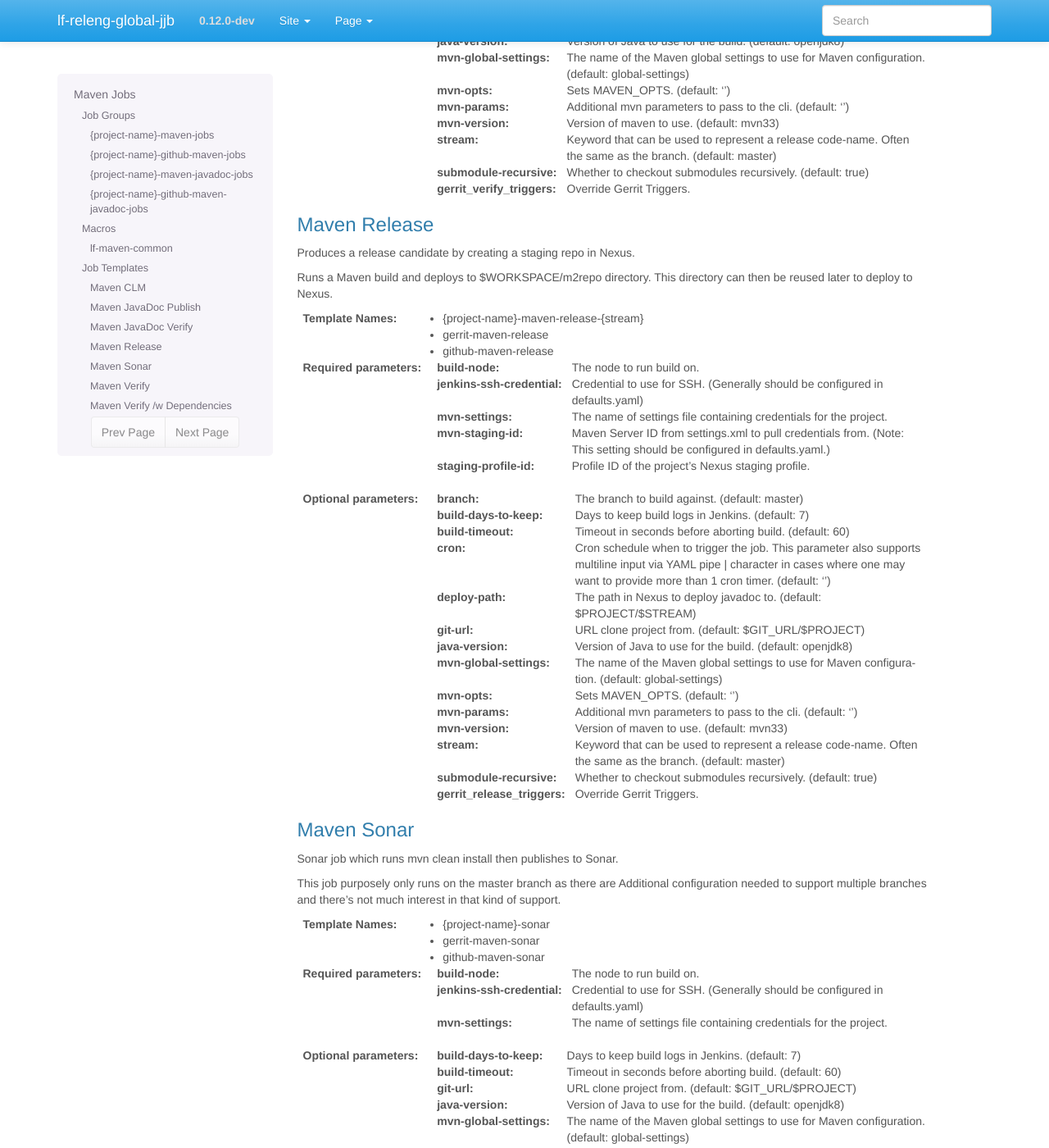
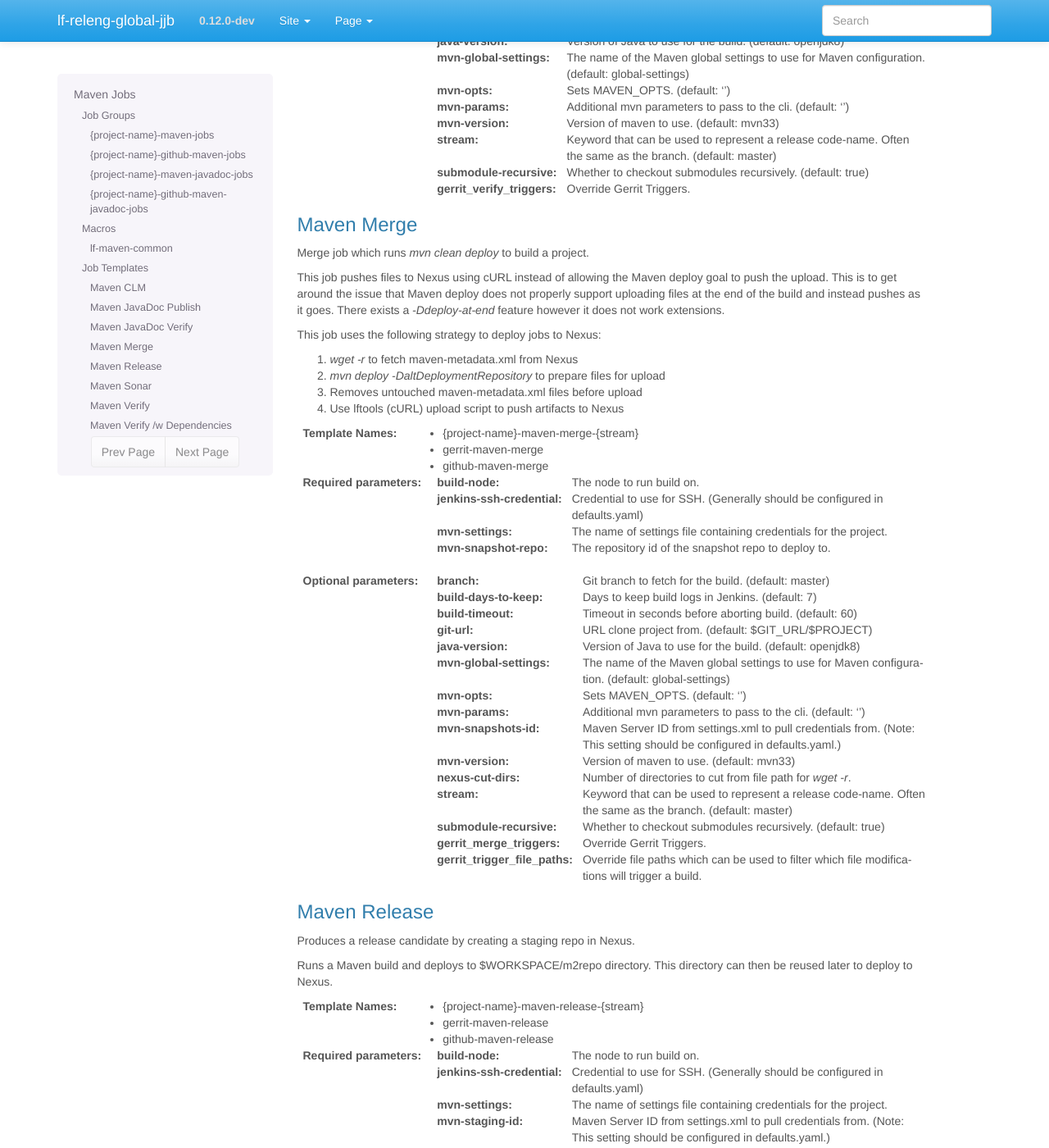
Before and after one commit to lfit/releng-global-jjb, a Sphinx documentation site: the page built from docs/jjb/lf-maven-jobs.rst, in a window 1280 px wide and 1400 px high, scrolled down 2452 px. Shown: the whole window at 82% size. Built offline with Sphinx 7.4.7, drawn with Linux system fonts in a browser that asks for light colours.

Commit message:
Migrate Maven Merge job to global-jjb
Provide a Maven Merge job that is generically reusable by other
projects. This new job uses cURL to upload artifacts to Nexus and uses
`wget -r` to mirror existing maven-metadata.xml files in order to update
them when pushing SNAPSHOTs.

This job uses the following strategy to deploy jobs to Nexus:

1. `wget -r` to fetch maven-metadata.xml from Nexus
2. `mvn deploy -DaltDeploymentRepository` to prepare files for upload
3. Removes untouched maven-metadata.xml files before upload
4. Use lftools (cURL) upload script to push artifacts to Nexus

Issue: RELENG-61
Change-Id: I7663731d0eb750e4ccc1b07bcf5ad39c6135900c
Signed-off-by: Thanh Ha <thanh.ha@linuxfoundation.org>

```diff
--- a/docs/jjb/lf-maven-jobs.rst
+++ b/docs/jjb/lf-maven-jobs.rst
@@ -179,6 +179,62 @@
 
     :gerrit_verify_triggers: Override Gerrit Triggers.
 
+Maven Merge
+-----------
+
+Merge job which runs `mvn clean deploy` to build a project.
+
+This job pushes files to Nexus using cURL instead of allowing the Maven deploy
+goal to push the upload. This is to get around the issue that Maven deploy does
+not properly support uploading files at the end of the build and instead pushes
+as it goes. There exists a `-Ddeploy-at-end` feature however it does not work
+extensions.
+
+This job uses the following strategy to deploy jobs to Nexus:
+
+1. `wget -r` to fetch maven-metadata.xml from Nexus
+2. `mvn deploy -DaltDeploymentRepository` to prepare files for upload
+3. Removes untouched maven-metadata.xml files before upload
+4. Use lftools (cURL) upload script to push artifacts to Nexus
+
+:Template Names:
+
+    - {project-name}-maven-merge-{stream}
+    - gerrit-maven-merge
+    - github-maven-merge
+
+:Required parameters:
+
+    :build-node: The node to run build on.
+    :jenkins-ssh-credential: Credential to use for SSH. (Generally should
+        be configured in defaults.yaml)
+    :mvn-settings: The name of settings file containing credentials for the project.
+    :mvn-snapshot-repo: The repository id of the snapshot repo to deploy to.
+
+:Optional parameters:
+
+    :branch: Git branch to fetch for the build. (default: master)
+    :build-days-to-keep: Days to keep build logs in Jenkins. (default: 7)
+    :build-timeout: Timeout in seconds before aborting build. (default: 60)
+    :git-url: URL clone project from. (default: $GIT_URL/$PROJECT)
+    :java-version: Version of Java to use for the build. (default: openjdk8)
+    :mvn-global-settings: The name of the Maven global settings to use for
+        Maven configuration. (default: global-settings)
+    :mvn-opts: Sets MAVEN_OPTS. (default: '')
+    :mvn-params: Additional mvn parameters to pass to the cli. (default: '')
+    :mvn-snapshots-id: Maven Server ID from settings.xml to pull credentials from.
+        (Note: This setting should be configured in defaults.yaml.)
+    :mvn-version: Version of maven to use. (default: mvn33)
+    :nexus-cut-dirs: Number of directories to cut from file path for `wget -r`.
+    :stream: Keyword that can be used to represent a release code-name.
+        Often the same as the branch. (default: master)
+    :submodule-recursive: Whether to checkout submodules recursively.
+        (default: true)
+
+    :gerrit_merge_triggers: Override Gerrit Triggers.
+    :gerrit_trigger_file_paths: Override file paths which can be used to
+        filter which file modifications will trigger a build.
+
 Maven Release
 -------------
 
```
Also changed, not shown: 6 other files.
